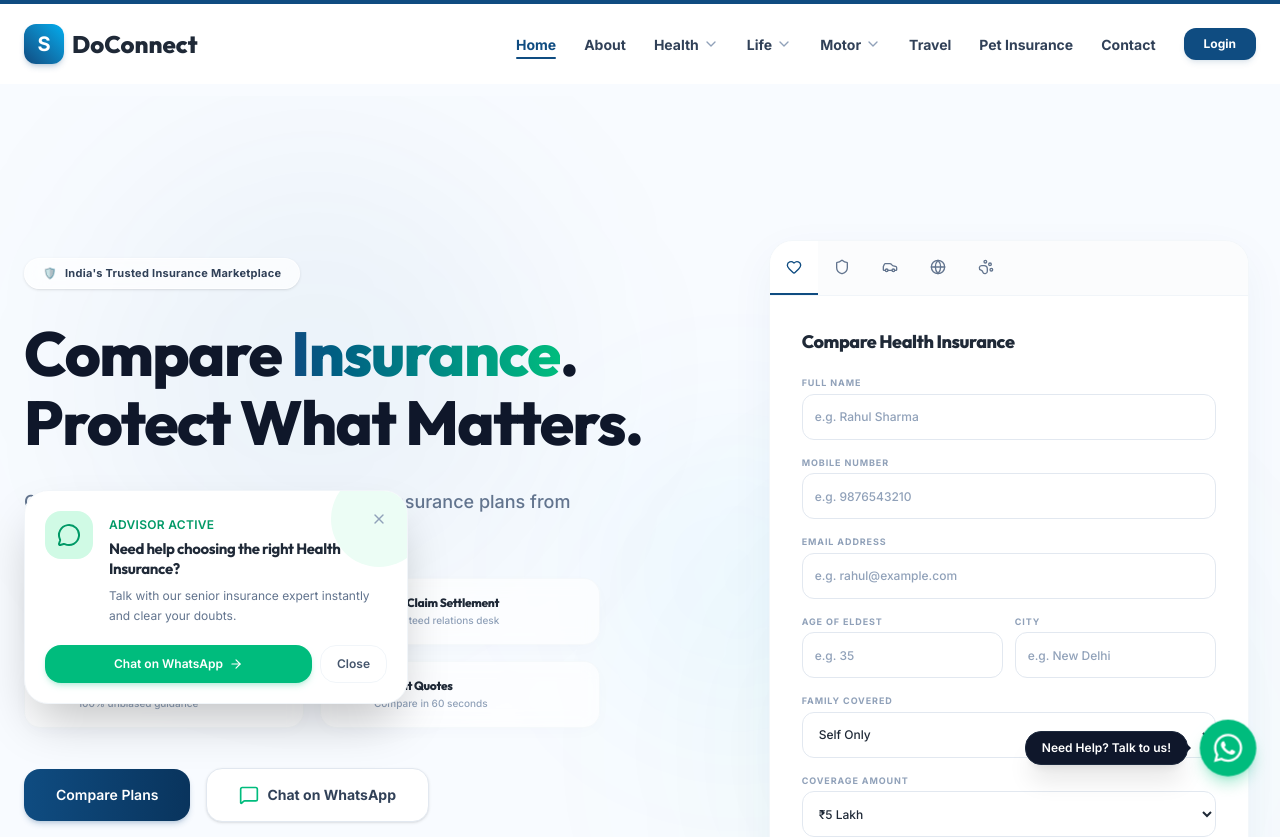
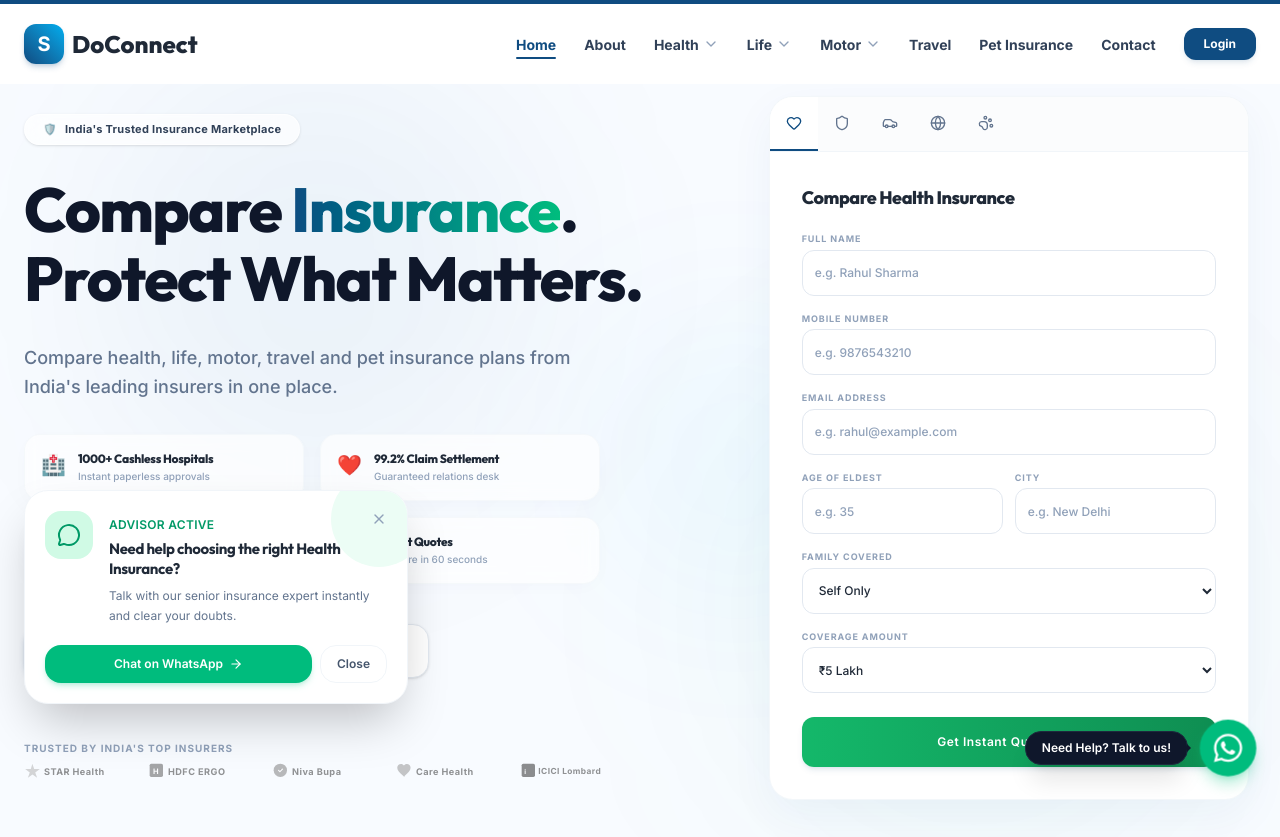
Before and after one commit to mayankk-1803/doconnect, a React (Vite) app: page / in a window 1280 px wide. Shown: the top 837 px of the page. Built offline with nearby package versions, Linux system fonts and the light colour scheme.

Commit message:
fixed space issue

```diff
--- a/src/layout/MainLayout.jsx
+++ b/src/layout/MainLayout.jsx
@@ -21,7 +21,7 @@
         <Navbar />
 
         {/* Dynamic page container */}
-        <main className="flex-grow pt-24">
+        <main className="flex-grow">
           <Suspense fallback={<PageLoader />}>
             <Outlet />
           </Suspense>
--- a/src/sections/Hero.jsx
+++ b/src/sections/Hero.jsx
@@ -164,7 +164,7 @@
   return (
     <section
       ref={heroRef}
-      className="relative overflow-hidden pt-28 pb-16 lg:pt-36 lg:pb-28 bg-[#F8FBFF] flex items-center min-h-[90vh] w-full"
+      className="relative overflow-hidden pt-20 pb-16 lg:pt-24 lg:pb-28 bg-[#F8FBFF] flex items-center min-h-[90vh] w-full"
     >
 
       {/* Ambient background glows */}
```
